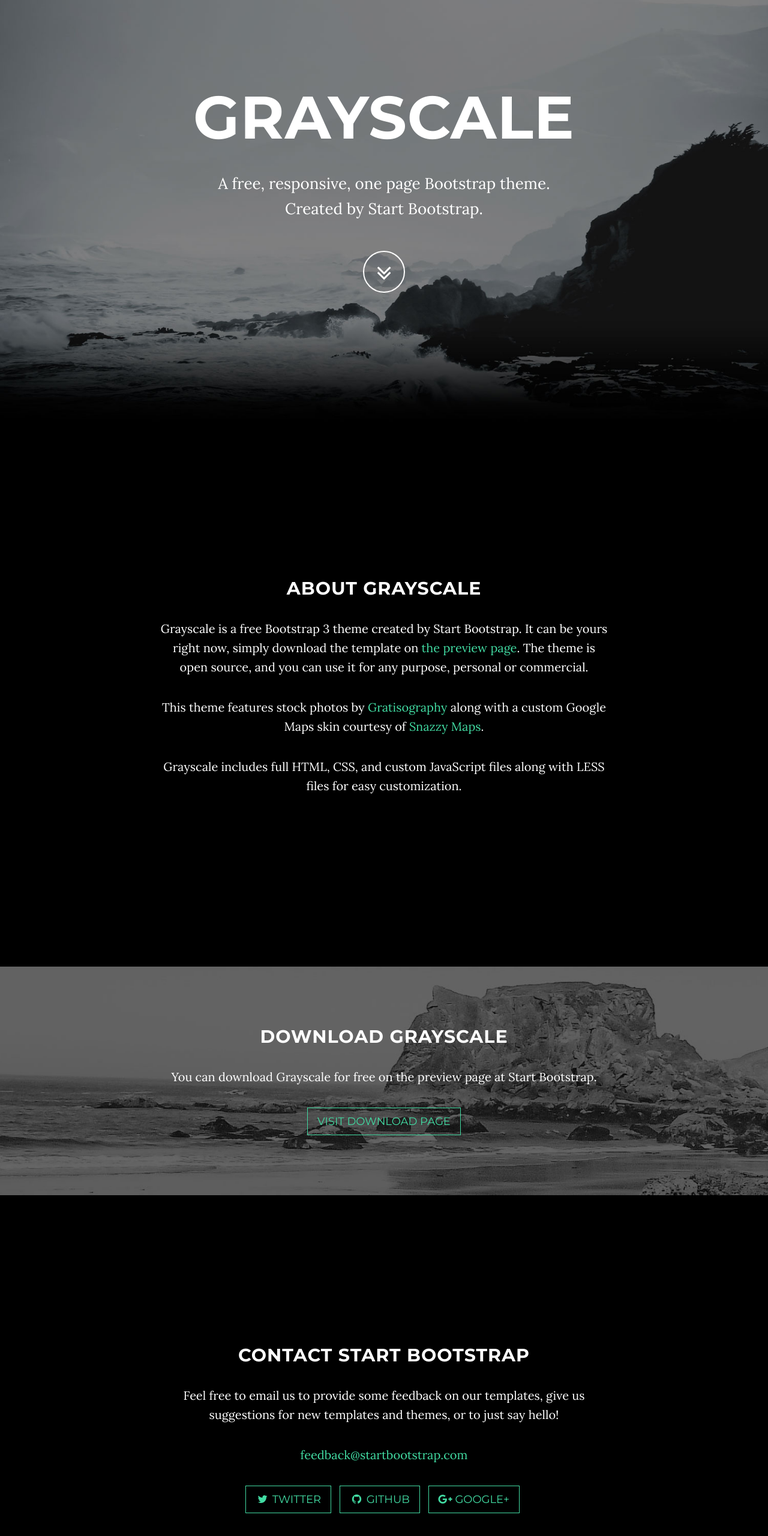
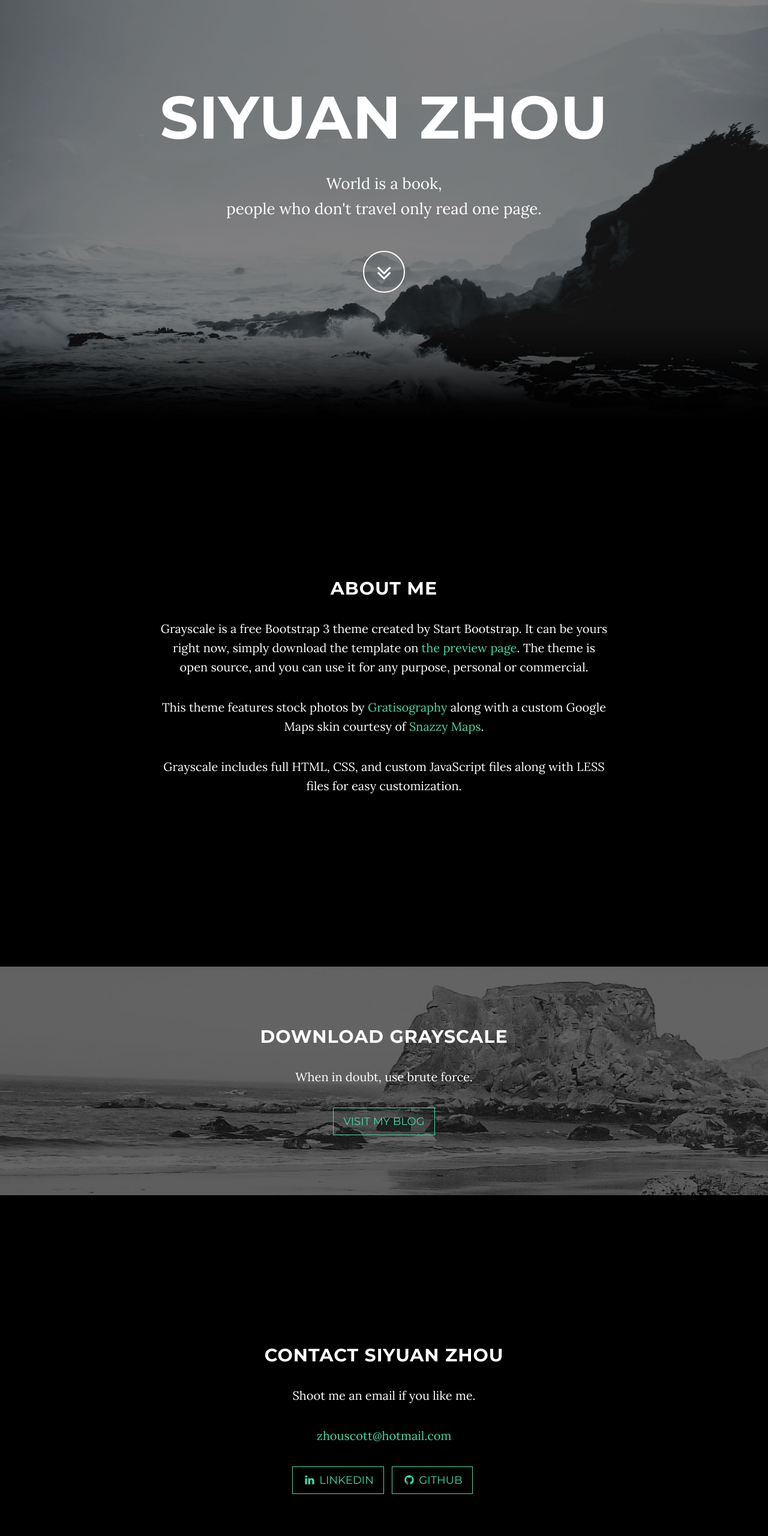
Before and after one commit to Zero0927/grave-theme-personalweb, a website: page index.html in a window 1280 px wide. Shown: the part 86-2646 px from the top of the page at 60% size. Drawn offline with nearby package versions, Linux system fonts and the light colour scheme; some packages are replaced by stand-ins of ours.

Commit message:
content update

```diff
--- a/index.html
+++ b/index.html
@@ -56,7 +56,7 @@
                             <a class="page-scroll" href="#about">About</a>
                         </li>
                         <li>
-                        <a class="page-scroll" href="#download">Download</a>
+                        <a class="page-scroll" href="#download">Blog</a>
                         </li>
                         <li>
                             <a class="page-scroll" href="#contact">Contact</a>
@@ -74,9 +74,9 @@
                 <div class="container">
                     <div class="row">
                         <div class="col-md-8 col-md-offset-2">
-                        <h1 class="brand-heading">Grayscale</h1>
-                        <p class="intro-text">A free, responsive, one page Bootstrap theme.
-                            <br>Created by Start Bootstrap.</p>
+                            <h1 class="brand-heading">Siyuan Zhou</h1>
+                            <p class="intro-text">World is a book,
+                                <br>people who don't travel only read one page.</p>
                                 <a href="#about" class="btn btn-circle page-scroll">
                                     <i class="fa fa-angle-double-down animated"></i>
                                 </a>
@@ -90,7 +90,7 @@
             <section id="about" class="container content-section text-center">
                 <div class="row">
                     <div class="col-lg-8 col-lg-offset-2">
-                <h2>About Grayscale</h2>
+                        <h2>About Me</h2>
                         <p>Grayscale is a free Bootstrap 3 theme created by Start Bootstrap. It can be yours right now, simply download the template on <a href="http://startbootstrap.com/template-overviews/grayscale/">the preview page</a>. The theme is open source, and you can use it for any purpose, personal or commercial.</p>
                         <p>This theme features stock photos by <a href="http://gratisography.com/">Gratisography</a> along with a custom Google Maps skin courtesy of <a href="http://snazzymaps.com/">Snazzy Maps</a>.</p>
                         <p>Grayscale includes full HTML, CSS, and custom JavaScript files along with LESS files for easy customization.</p>
@@ -104,8 +104,8 @@
                     <div class="container">
                         <div class="col-lg-8 col-lg-offset-2">
                             <h2>Download Grayscale</h2>
-                    <p>You can download Grayscale for free on the preview page at Start Bootstrap.</p>
-                    <a href="http://startbootstrap.com/template-overviews/grayscale/" class="btn btn-default btn-lg">Visit Download Page</a>
+                            <p>When in doubt, use brute force.</p>
+                            <a href="http://startbootstrap.com/template-overviews/grayscale/" class="btn btn-default btn-lg">Visit My Blog</a>
                         </div>
                     </div>
                 </div>
@@ -115,19 +115,16 @@
             <section id="contact" class="container content-section text-center">
                 <div class="row">
                     <div class="col-lg-8 col-lg-offset-2">
-                <h2>Contact Start Bootstrap</h2>
-                <p>Feel free to email us to provide some feedback on our templates, give us suggestions for new templates and themes, or to just say hello!</p>
-                <p><a href="mailto:feedback@startbootstrap.com">feedback@startbootstrap.com</a>
+                        <h2>Contact Siyuan Zhou</h2>
+                        <p>Shoot me an email if you like me.</p>
+                        <p><a href="mailto:zhouscott@hotmail.com">zhouscott@hotmail.com</a>
                         </p>
                         <ul class="list-inline banner-social-buttons">
                             <li>
-                        <a href="https://twitter.com/SBootstrap" class="btn btn-default btn-lg"><i class="fa fa-twitter fa-fw"></i> <span class="network-name">Twitter</span></a>
+                                <a href="https://twitter.com/SBootstrap" class="btn btn-default btn-lg"><i class="fa fa-linkedin fa-fw"></i> <span class="network-name">LinkedIn</span></a>
                             </li>
                             <li>
-                        <a href="https://github.com/IronSummitMedia/startbootstrap" class="btn btn-default btn-lg"><i class="fa fa-github fa-fw"></i> <span class="network-name">Github</span></a>
-                    </li>
-                    <li>
-                        <a href="https://plus.google.com/+Startbootstrap/posts" class="btn btn-default btn-lg"><i class="fa fa-google-plus fa-fw"></i> <span class="network-name">Google+</span></a>
+                                <a href="https://github.com/godofhand" class="btn btn-default btn-lg"><i class="fa fa-github fa-fw"></i> <span class="network-name">Github</span></a>
                             </li>
                         </ul>
                     </div>
@@ -140,7 +137,7 @@
             <!-- Footer -->
             <footer>
                 <div class="container text-center">
-            <p>Copyright &copy; Your Website 2016</p>
+                    <p>Copyright &copy; Siyuan Zhou 2016</p>
                 </div>
             </footer>
 
```
Also changed, not shown: README.md, 1 other file. Lines whose indentation alone changed are shown as unchanged.
